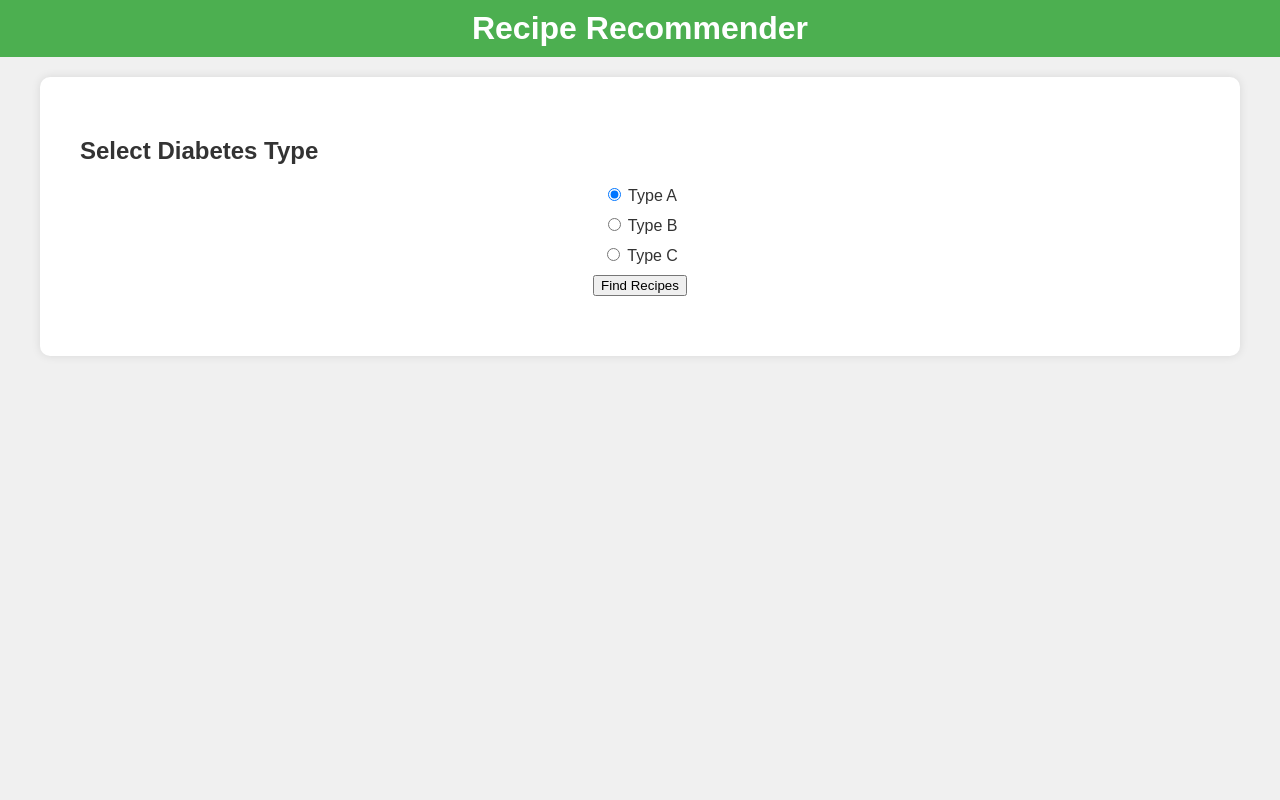
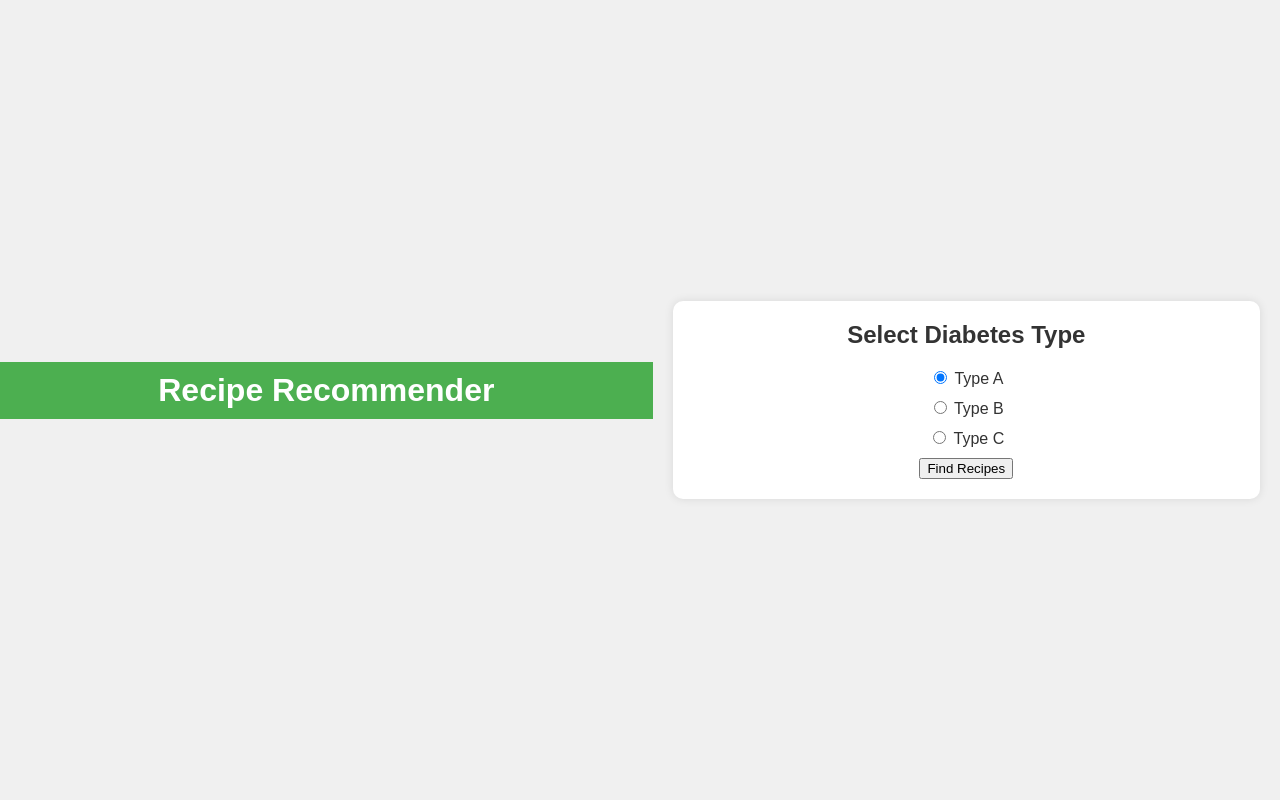
Before and after one commit to Shullyd7/Recipe_Recommender_System, a Django app: page /recipes/recommend/ in a window 1280 px wide. Run offline with Django 3.2, Linux system fonts and the light colour scheme.

Commit message:
Revert "Updated Recommender Logic and UI"
This reverts commit 68a8e50e1bd5bb399f8913cb563f778f6c176cb3.

```diff
--- a/recommender/templates/base.html
+++ b/recommender/templates/base.html
@@ -6,86 +6,66 @@
     <meta name="viewport" content="width=device-width, initial-scale=1.0">
     <title>{% block title %}Recipe Recommender{% endblock %}</title>
     <style>
+        /* Add your custom CSS for styling */
         body {
             font-family: Arial, sans-serif;
             background-color: #f0f0f0;
             color: #333;
             margin: 0;
             padding: 0;
+            display: flex;
+            justify-content: center;
+            align-items: center;
+            height: 100vh;
         }
         .main-container {
-            width: 100%;
-            max-width: 1200px;
-            margin: 0 auto;
-            padding: 20px;
+            display: flex;
+            flex-direction: column;
+            justify-content: space-around;
+            align-items: center;
+            width: 90%; /* Adjusted for better mobile layout */
+            max-width: 800px; /* Added to limit width on larger screens */
+            margin: 20px;
             box-shadow: 0 0 10px rgba(0, 0, 0, 0.1);
             background-color: white;
             border-radius: 10px;
-            box-sizing: border-box;
+        }
+        .left-half, .right-half {
+            width: 100%; /* Adjusted for full width on smaller screens */
+            padding: 20px;
+        }
+        .left-half {
+            display: flex;
+            flex-direction: column;
+            justify-content: center;
+            align-items: center;
+            text-align: center; /* Center align text for readability */
+        }
+        .right-half {
+            display: flex;
+            justify-content: center;
+            align-items: center;
         }
         header {
+            background-color: #4CAF50;
+            padding: 10px 0;
             text-align: center;
+            width: 100%;
             margin-bottom: 20px;
         }
-        header h1 {
-            background-color: #4CAF50;
+        h1 {
+            margin: 0;
             color: white;
-            margin: 0;
-            padding: 10px 0;
-        }
-        .content-section {
-            padding: 20px;
         }
         .diabetes-type {
             display: flex;
             flex-direction: column;
             align-items: center;
-            width: 100%;
+            width: 100%; /* Full width for better spacing on mobile */
             margin-bottom: 20px;
         }
         .diabetes-type label {
             margin-bottom: 10px;
-        }
-        .loading-icon {
-            font-size: 1.2em;
-            color: #4CAF50;
-        }
-        .recipe-gallery {
-            display: flex;
-            flex-wrap: wrap;
-            gap: 20px;
-            justify-content: center;
-        }
-        .recipe-card {
-            width: 300px;
-            border: 1px solid #ddd;
-            border-radius: 10px;
-            overflow: hidden;
-            box-shadow: 0 2px 5px rgba(0, 0, 0, 0.1);
-        }
-        .recipe-image img {
-            width: 100%;
-            height: auto;
-        }
-        .recipe-details {
-            padding: 15px;
-            text-align: center;
-        }
-        .rating .star {
-            font-size: 1.5em;
-            color: #FFD700;
-        }
-        .rate-btn {
-            margin-top: 10px;
-            padding: 10px 20px;
-            background-color: #4CAF50;
-            color: white;
-            border: none;
-            border-radius: 5px;
-            cursor: pointer;
-        }
-        .rate-btn:hover {
-            background-color: #45a049;
         }
     </style>
 </head>
--- a/recommender/templates/recipe_results.html
+++ b/recommender/templates/recipe_results.html
@@ -4,7 +4,7 @@
 {% block title %}Recipe Results{% endblock %}
 
 {% block content %}
-<section class="content-section">
+<section>
     <h2>Recommended Recipes</h2>
     <div class="recipe-gallery">
         {% for recipe in recipes %}
--- a/recommender/templates/recommendation.html
+++ b/recommender/templates/recommendation.html
@@ -4,9 +4,9 @@
 {% block title %}Recipe Recommender{% endblock %}
 
 {% block content %}
-<section class="content-section">
+<section>
     <h2>Select Diabetes Type</h2>
-    <form id="recommendationForm" action="/recipes/recommend/" method="POST">
+    <form id="recommendationForm" action="/recipes/recommend/" method="POST">  <!-- Update the form action -->
         {% csrf_token %}
         <div class="diabetes-type">
             <label>
@@ -21,6 +21,7 @@
                 <input type="radio" name="diabetes_type" value="Type C">
                 Type C
             </label>
+
             <button id="findRecipesBtn" type="submit">Find Recipes</button>
         </div>
     </form>
--- a/recommender/views.py
+++ b/recommender/views.py
@@ -14,8 +14,7 @@ from bs4 import BeautifulSoup
 import requests
 from .serializers import RecipeRatingSerializer
 from django.views.generic.base import View
-from django.conf import settings
-from django.http import JsonResponse
+
 
 
 
@@ -67,18 +66,8 @@ class RecipeRecommendationView(View):
         for recipe in recipes:
             if recipe.local_name not in unique_recipes:
                 unique_recipes.add(recipe.local_name)
-
-                # Check if the image URL already exists in the database
-                if recipe.image_url:
-                    image_url = recipe.image_url
-                else:
-                    search_name_for_search = recipe.search_name.replace(',', '+')
-                    image_url = self.fetch_image_url(search_name_for_search)
-                    if image_url:
-                        # Save the image URL to the database
-                        recipe.image_url = image_url
-                        recipe.save()
-
+                search_name_for_search = recipe.search_name.replace(',', '+')
+                image_url = self.fetch_image_url(search_name_for_search)
                 suitable_recipes.append({
                     "recipe_name": recipe.local_name,
                     "image_url": image_url,
@@ -89,8 +78,6 @@ class RecipeRecommendationView(View):
             return render(request, 'no_recipes.html')  # Render a template for no recipes found
 
         return render(request, 'recipe_results.html', {"recipes": suitable_recipes})  # Render the results template with recipes
-
-
 
 
 class RateRecipeView(APIView):
```
Also changed, not shown: db.sqlite3.
